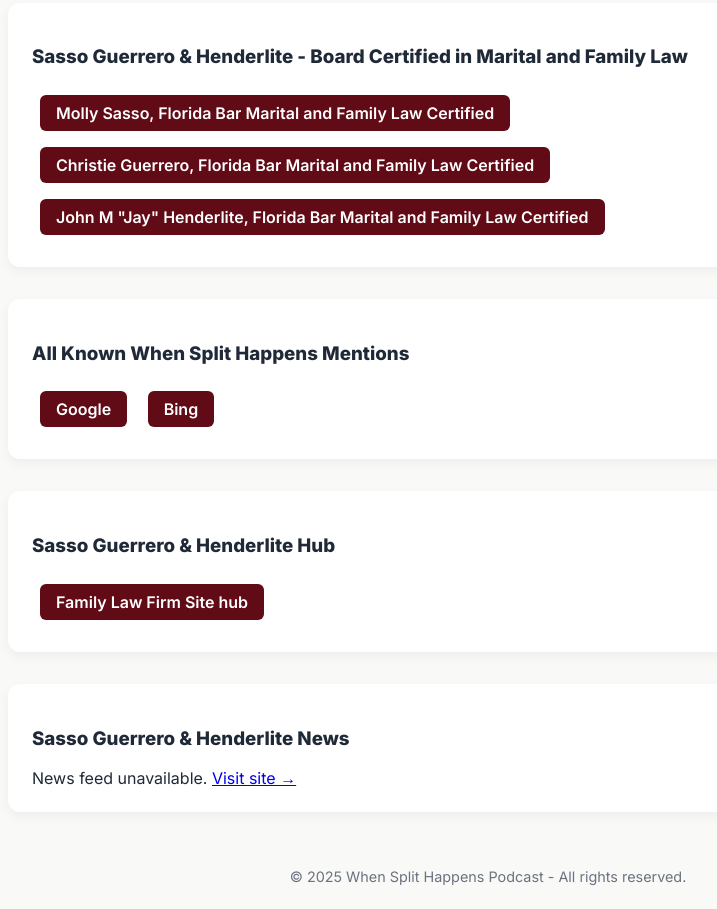
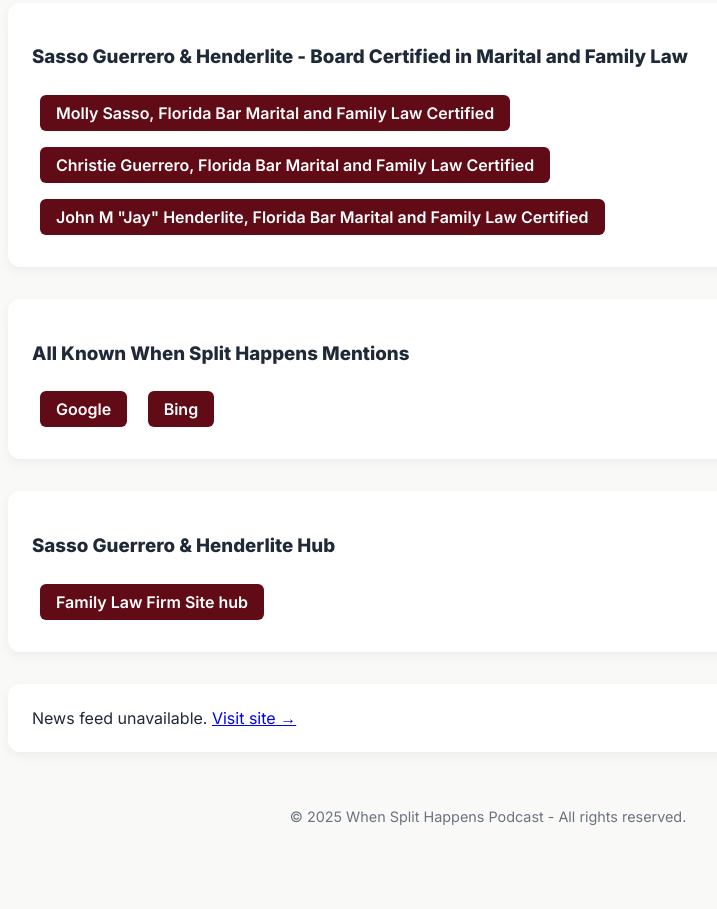
Before and after one commit to runlocaldigital/whensplithappens, a plain HTML site: page index.html in a window 1280 px wide. Shown: the part 6418-7327 px from the top of the page, without its empty margins (152-869 px from the left). After the commit the page ends 7267 px from the top, so only its background shows below. Drawn offline with Linux system fonts and the light colour scheme; no server answers.

Commit message:
Deleted duplicate section heading

```diff
--- a/index.html
+++ b/index.html
@@ -342,7 +342,6 @@
 		</div>
 	</section>
 	<section>
-		<h3>Sasso Guerrero & Henderlite News</h3>
 			<div id="rss-feed">Loading...</div>
 			<script>
 const feedURL = "https://familylawyerjax.com/feed/";
```
